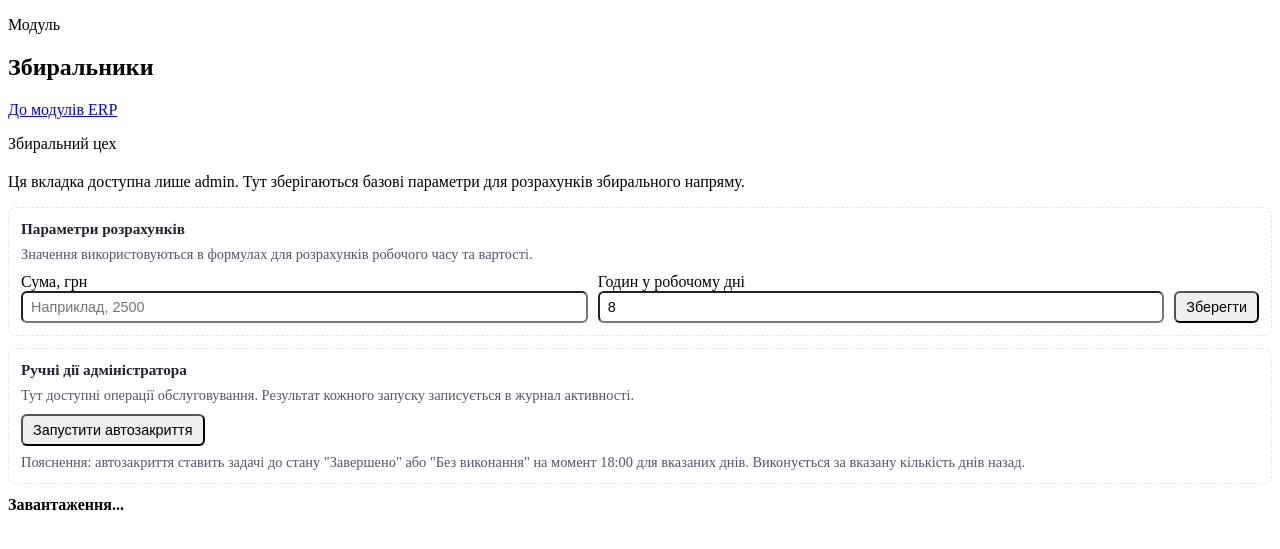
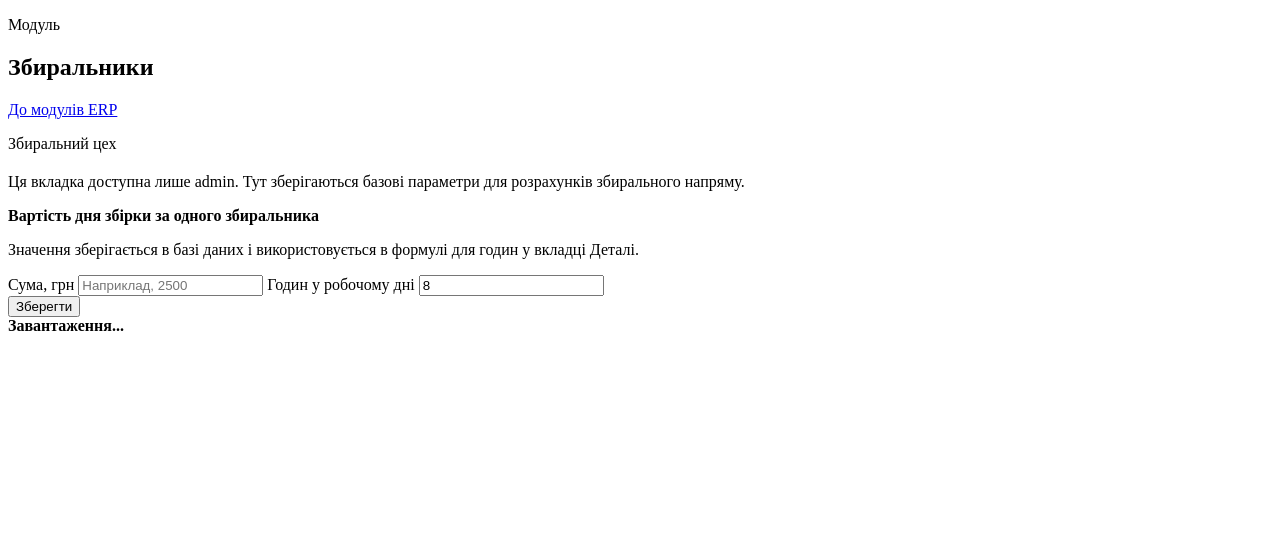
Before and after one commit to qvoker20/tg-bot-mimk, a Flask app: template ERP/app/templates/assemblers/settings.html in a window 1280 px wide. Shown: the top 549 px of the page. Run offline with Flask 3, Linux system fonts and the light colour scheme; the template is opened without the code that fills it, so the values that code supplies are empty; some libraries are stand-ins or nearby versions.

Commit message:
виправлення повилок в статусах

```diff
--- a/ERP/app/modules/assemblers/services/registry/recalc.py
+++ b/ERP/app/modules/assemblers/services/registry/recalc.py
@@ -184,6 +184,12 @@ def recalculate_detail_metrics(order_numbers: list[str] | None = None) -> int:
                     if final_install_completed_at is not None
                     else (install_status or persisted_install_status)
                 )
+
+                if not schedule_info:
+                    if final_assembly_completed_at is None and _safe_text(final_assembly_status).casefold() != TASK_STATUS_COMPLETED.casefold():
+                        final_assembly_status = TASK_STATUS_QUEUED
+                    if final_install_completed_at is None and _safe_text(final_install_status).casefold() != TASK_STATUS_COMPLETED.casefold():
+                        final_install_status = TASK_STATUS_QUEUED
 
                 # Explicit detail completion timestamp is the only source of truth for completed stage.
                 if (
--- a/ERP/app/modules/assemblers/services/registry/status.py
+++ b/ERP/app/modules/assemblers/services/registry/status.py
@@ -52,6 +52,7 @@ def _normalize_execution_status(
     *,
     is_required: bool = True,
     skipped_label: str = "",
+    has_today_schedule: bool = False,
 ) -> str:
     from .constants import TASK_STATUS_IN_PROGRESS, TASK_STATUS_PAUSED as _PAUSED
     if not is_required:
@@ -59,7 +60,9 @@ def _normalize_execution_status(
     normalized_status = _safe_text(saved_status)
     if completed_at or normalized_status.casefold() == TASK_STATUS_COMPLETED.casefold():
         return TASK_STATUS_COMPLETED
-    if normalized_status in {TASK_STATUS_IN_PROGRESS, _PAUSED} or started_days > 0:
+    if has_today_schedule:
+        return TASK_STATUS_IN_PROGRESS
+    if normalized_status in {TASK_STATUS_IN_PROGRESS, _PAUSED}:
         return TASK_STATUS_IN_PROGRESS
     return TASK_STATUS_QUEUED
 
--- a/ERP/app/templates/assemblers/settings.html
+++ b/ERP/app/templates/assemblers/settings.html
@@ -44,104 +44,41 @@
                 {% include "partials/action_alert.html" %}
                 {% endwith %}
 
-                <style>
-                    .settings-block {
-                        border: 1px dashed #e0e6ef;
-                        padding: 12px;
-                        border-radius: 8px;
-                        margin-bottom: 12px;
-                        background: #fff;
-                    }
-                    .settings-block h4 {
-                        margin: 0 0 8px 0;
-                        font-size: 0.95rem;
-                        color: #223;
-                    }
-                    .settings-block p.desc { margin: 0 0 10px 0; color:#556; font-size:0.9rem }
-                    .settings-compact input[type="number"], .settings-compact input[type="text"] {
-                        padding: 6px 8px; font-size: 0.9rem; border-radius:6px; width:100%; box-sizing:border-box;
-                    }
-                    .settings-compact .small-button { padding:6px 10px; font-size:0.9rem; border-radius:6px }
-                    .settings-compact .grid { display:grid; grid-template-columns: 1fr 1fr auto; gap:10px; align-items:end }
-                    .settings-run-row { display:flex; align-items:center; gap:10px }
-                    .spinner { width:18px; height:18px; border:3px solid #eee; border-top-color:#3578e5; border-radius:50%; animation:spin 0.9s linear infinite; display:inline-block }
-                    .hidden { display:none }
-                    @keyframes spin { to { transform:rotate(360deg) } }
-                </style>
+                <form method="post" action="/assemblers/settings" class="placeholder-block">
+                    <strong>Вартість дня збірки за одного збиральника</strong>
+                    <p class="placeholder-copy">Значення зберігається в базі даних і використовується в формулі для годин у вкладці Деталі.</p>
 
-                <form method="post" action="/assemblers/settings" class="placeholder-block settings-compact">
-                    <div class="settings-block">
-                        <h4>Параметри розрахунків</h4>
-                        <p class="desc">Значення використовуються в формулах для розрахунків робочого часу та вартості.</p>
-                        <div class="grid">
+                    <div class="settings-form-grid">
                         <label>
                             <span>Сума, грн</span>
-                                <input type="number" name="assembly_day_cost" min="0" step="0.01" inputmode="decimal" placeholder="Наприклад, 2500" value="{{ assembly_day_cost }}" required>
+                            <input
+                                type="number"
+                                name="assembly_day_cost"
+                                min="0"
+                                step="0.01"
+                                inputmode="decimal"
+                                placeholder="Наприклад, 2500"
+                                value="{{ assembly_day_cost }}"
+                                required
+                            >
                         </label>
                         <label>
                             <span>Годин у робочому дні</span>
-                                <input type="number" name="assembly_workday_hours" min="0.1" step="0.1" inputmode="decimal" placeholder="8" value="{{ assembly_workday_hours or '8' }}" required>
+                            <input
+                                type="number"
+                                name="assembly_workday_hours"
+                                min="0.1"
+                                step="0.1"
+                                inputmode="decimal"
+                                placeholder="8"
+                                value="{{ assembly_workday_hours or '8' }}"
+                                required
+                            >
                         </label>
-                            <div style="display:flex;align-items:center;">
-                                <button type="submit" class="module-link small-button">Зберегти</button>
-                            </div>
-                        </div>
+                        <div></div>
+                        <button type="submit" class="module-link">Зберегти</button>
                     </div>
                 </form>
-
-                <div class="settings-block settings-compact">
-                    <h4>Ручні дії адміністратора</h4>
-                    <p class="desc">Тут доступні операції обслуговування. Результат кожного запуску записується в журнал активності.</p>
-                    <div class="settings-run-row">
-                        <button type="button" class="ghost-button small-button" id="settings-run-cutoff">Запустити автозакриття</button>
-                        <span id="settings-run-cutoff-spinner" class="spinner hidden" aria-hidden="true"></span>
-                        <span id="settings-run-cutoff-status" style="color:#333;font-size:0.95rem"></span>
-                    </div>
-                    <div style="margin-top:8px;color:#556;font-size:0.9rem">Пояснення: автозакриття ставить задачі до стану "Завершено" або "Без виконання" на момент 18:00 для вказаних днів. Виконується за вказану кількість днів назад.</div>
-                </div>
-
-                <script>
-                    (function(){
-                        const btn = document.getElementById('settings-run-cutoff');
-                        const status = document.getElementById('settings-run-cutoff-status');
-                        const spinner = document.getElementById('settings-run-cutoff-spinner');
-                        if (!btn) return;
-                        btn.addEventListener('click', async function(){
-                            const defaultDays = 31;
-                            let daysInput = prompt(`Вкажіть кількість днів назад для обробки (наприклад ${defaultDays}):`, String(defaultDays));
-                            if (daysInput === null) return;
-                            let daysBack = Number(daysInput || defaultDays);
-                            if (!Number.isFinite(daysBack) || daysBack <= 0) daysBack = defaultDays;
-                            btn.disabled = true;
-                            spinner.classList.remove('hidden');
-                            status.textContent = 'Запуск...';
-                            try {
-                                const resp = await fetch('/assemblers/api/schedule/run_cutoff', {
-                                    method: 'POST',
-                                    headers: { 'Content-Type': 'application/json' },
-                                    credentials: 'same-origin',
-                                    body: JSON.stringify({ days_back: daysBack, force_current_day: true }),
-                                });
-                                const data = await resp.json();
-                                if (!resp.ok || !data.ok) {
-                                    const err = data.error || data.message || 'Помилка';
-                                    status.textContent = err;
-                                    if (window.ActionToast?.show) window.ActionToast.show(err, 'error');
-                                } else {
-                                    const msg = `Оброблено днів=${data.processed_days||0}, завершено=${data.completed_count||0}, без виконання=${data.no_execution_count||0}`;
-                                    status.textContent = msg;
-                                    if (window.ActionToast?.show) window.ActionToast.show('Автозакриття виконано', 'success');
-                                }
-                            } catch (e) {
-                                status.textContent = e.message || String(e);
-                                if (window.ActionToast?.show) window.ActionToast.show(e.message || 'Помилка', 'error');
-                            } finally {
-                                btn.disabled = false;
-                                spinner.classList.add('hidden');
-                            }
-                        });
-                    })();
-                </script>
             </section>
         </section>
     </section>
--- a/Production/app/routers/pages.py
+++ b/Production/app/routers/pages.py
@@ -31,7 +31,7 @@ def _context(request: Request, title: str):
 def _has_zapusky_access(request: Request) -> bool:
     user = _user(request) or {}
     role = str(user.get("role") or "").strip().lower()
-    return role in {"admin", "адмін", "технолог виробництво", "технолог виробництва", "комплектувальник"}
+    return role in {"admin", "адмін", "технолог виробництво", "технолог виробництва"}
 
 
 def _has_komplekt_access(request: Request) -> bool:
--- a/Production/app/routers/zapusky_api.py
+++ b/Production/app/routers/zapusky_api.py
@@ -193,7 +193,7 @@ def _can_manage_hidden(user: dict) -> bool:
 
 def _has_zapusky_access(user: dict) -> bool:
     role = _safe_text((user or {}).get("role", "")).lower()
-    return role in {"admin", "адмін", "технолог виробництво", "технолог виробництва", "комплектувальник"}
+    return role in {"admin", "адмін", "технолог виробництво", "технолог виробництва"}
 
 
 def _refresh_session_role(request: Request, user: dict) -> dict:
--- a/Production/templates/layout.html
+++ b/Production/templates/layout.html
@@ -11,7 +11,7 @@
 <body>
   <header class="topbar">
     {% set role = (user.role if user and user.role else '')|lower %}
-    {% set can_zapusky = role in ['admin', 'адмін', 'технолог виробництво', 'технолог виробництва', 'комплектувальник'] %}
+    {% set can_zapusky = role in ['admin', 'адмін', 'технолог виробництво', 'технолог виробництва'] %}
     {% set can_komplekt = role in ['майстер цеху', 'комплектувальник', 'admin', 'директор з виробництва'] %}
     <div class="topbar-brand">
       <img src="/static/branding/logo-mimk.png" alt="MIM-K" class="topbar-logo" onerror="this.style.display='none'">
```
Also changed, not shown: ERP/app/modules/assemblers/services/registry/details.py (+35 -2 lines), ERP/app/modules/assemblers/services/schedule/schema.py (+16 -1 lines). Lines whose indentation alone changed are shown as unchanged.
